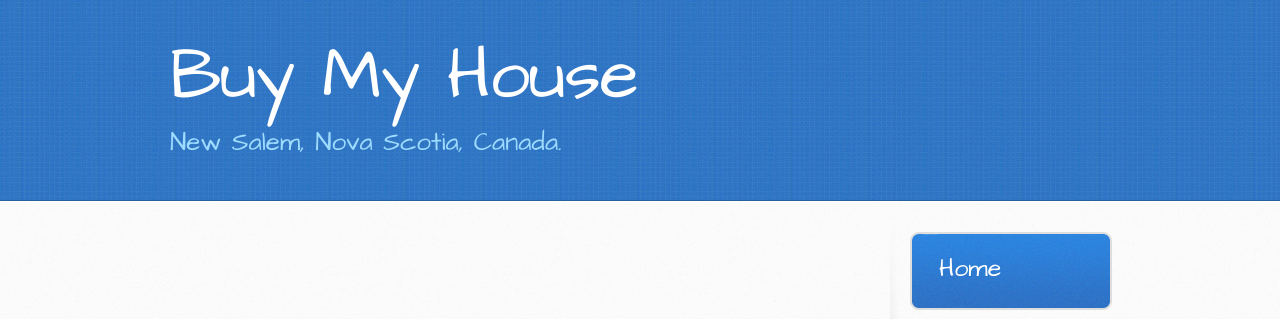
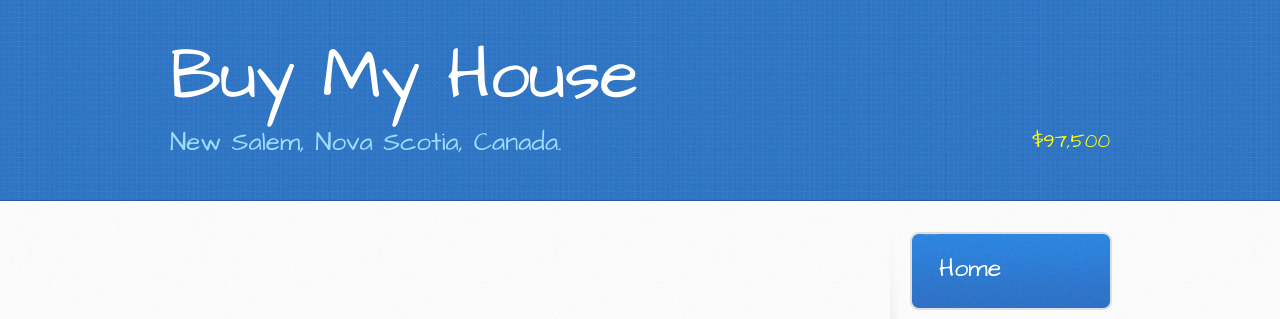
Before and after one commit to andrew-drake/buy-my-house, a Jekyll site: the page built from contact_me/index.md, in a window 1280 px wide. Shown: the top 319 px of the page. Built offline with Jekyll 4.4.1, drawn with Linux system fonts in a browser that asks for light colours; nearby versions of some CDN libraries.

Commit message:
added price

```diff
--- a/_layouts/default.html
+++ b/_layouts/default.html
@@ -31,7 +31,7 @@
   <body>
     <header>
       <div class="inner">
-        <h1>Buy My House</h1>
+        <h1>Buy My House</h1><div id='price'>$97,500</div>
         <h2>New Salem, Nova Scotia, Canada.</h2>
       </div>
     </header>
--- a/css/main.css
+++ b/css/main.css
@@ -51,7 +51,11 @@ body {
   font-weight: 400;
   color: #666;
 }
-
+#price {
+	font-size: 20px;
+	float:right;
+	color:#FFFC0D;
+}
 a {
   color: #2879d0;
 }
```
